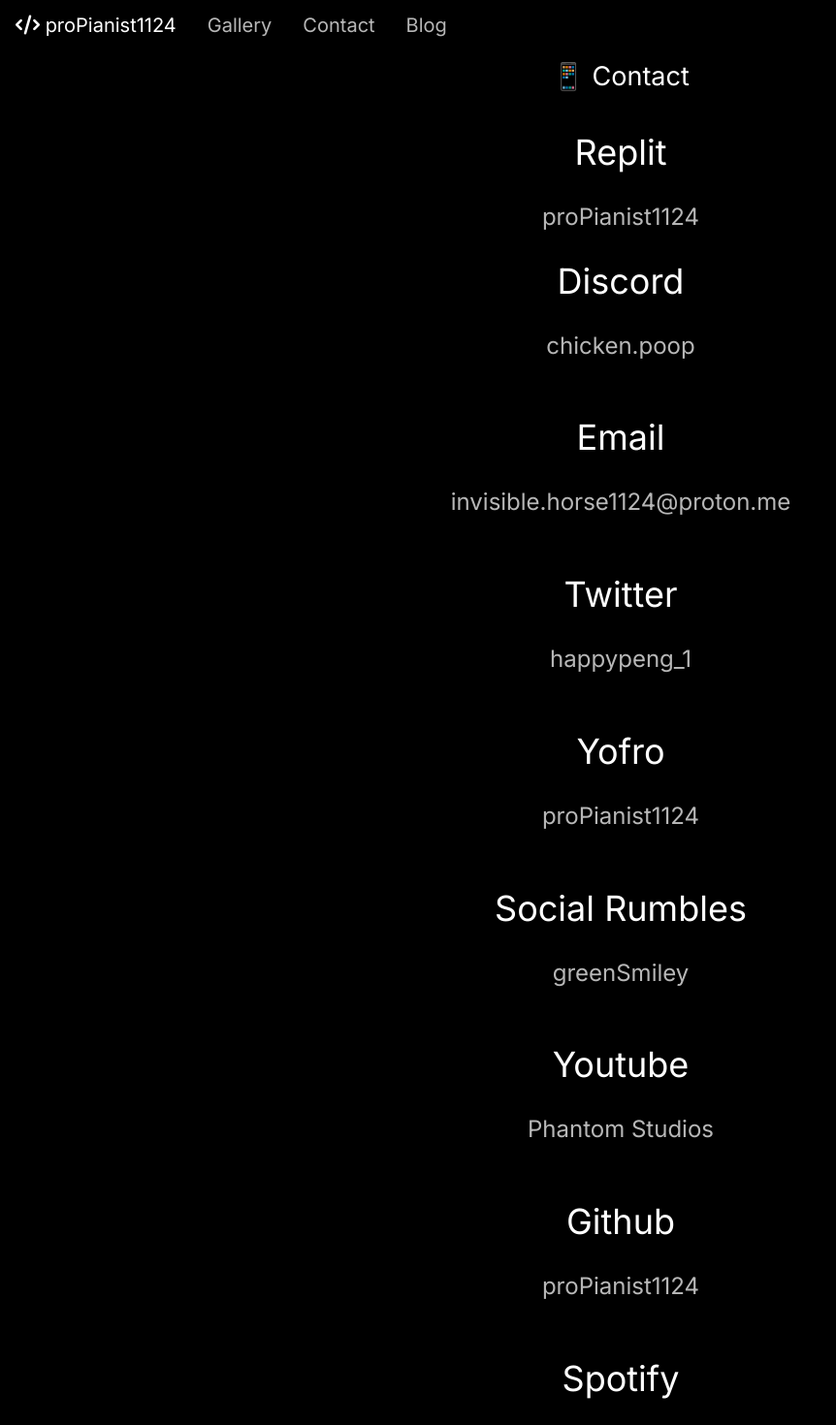
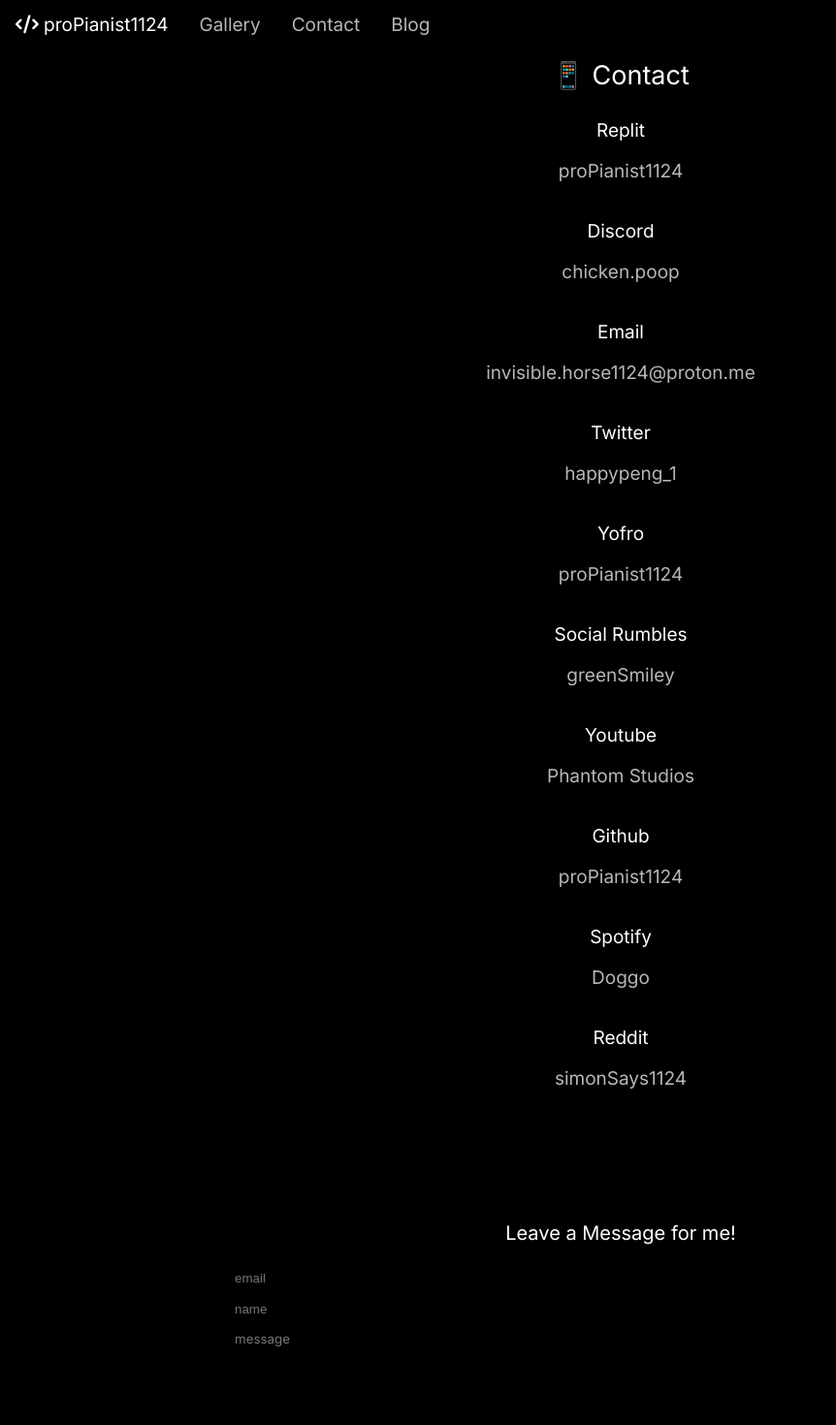
Before and after one commit to proPianist1124/proPianist1124-nextjs, a Next.js app: page /contact in a window 1280 px wide. Shown: the top 1470 px of the page at 97% size, without its empty margins (0-862 px from the left). Built offline with nearby package versions, Linux system fonts and the light colour scheme.

Commit message:
new ui update

```diff
--- a/src/pages/blog/5-10-2023.tsx
+++ b/src/pages/blog/5-10-2023.tsx
@@ -16,9 +16,9 @@
 		</div>
 		<br></br>
 		<div style = {{textAlign:"left", margin:"40px", lineHeight:"35px",}}>
-			<h4>
+			<p>
 				next.js was a main component of this site because its default fast performance lightweight framework design. my <Link href = "https://replit.com/@proPianist1124/proPianist1124-html?v=1">previous personal webpage</Link> was too complicated and was made out of pure HTML & CSS, as well as iFrames (incredibly insufficient). i also wanted to create a minamalist personal webpage, like many others in the <Link href = "https://discord.gg/friendsofreplit">Replit Discord</Link>. However, my main inspiration was from <Link href = "https://coder100.vercel.app">Coder100&#39;s webpage</Link> because of its simplicity, as well as its extremely fast loading speed and website performance.
-			</h4>
+			</p>
 			</div>
 	</center>
 	</>
--- a/src/pages/contact.tsx
+++ b/src/pages/contact.tsx
@@ -15,33 +15,34 @@
 			<span className = "head">📱 Contact</span>
 		</div>
 		<div className = "contact">
-			<h2>Replit</h2>
+			<p>Replit</p>
 			<Link href = "https://replit.com/@proPianist1124" className = "replit">proPianist1124</Link>
-			<h2>Discord</h2>
+			<br></br><br></br>
+			<p>Discord</p>
 			<Link href = "https://discord.com/users/844689790075011083" className = "discord">chicken.poop</Link>
 			<br></br><br></br>
-			<h2>Email</h2>
+			<p>Email</p>
 			<Link href = "mailto:invisible.horse1124@proton.me" className = "email">invisible.horse1124@proton.me</Link>
 			<br></br><br></br>
-			<h2>Twitter</h2>
+			<p>Twitter</p>
 			<Link href = "https://twitter.com/elonmusk" className = "twitter">happypeng_1</Link>
 			<br></br><br></br>
-			<h2>Yofro</h2>
-			<Link href = "https://yofro.vercel.app/@proPianist1124" className = "big-space">proPianist1124</Link>
+			<p>Yofro</p>
+			<Link href = "https://yofro.vercel.app/@proPianist1124" className = "yofro">proPianist1124</Link>
 			<br></br><br></br>
-			<h2>Social Rumbles</h2>
+			<p>Social Rumbles</p>
 			<Link href = "https://socialrumbles.com/@greenSmiley" className = "socialRumbles">greenSmiley</Link>
 			<br></br><br></br>
-			<h2>Youtube</h2>
+			<p>Youtube</p>
 			<Link href = "https://www.youtube.com/channel/UCACuB_DHqEQ-SpXYMmWFmyw" className = "youtube">Phantom Studios</Link>
 			<br></br><br></br>
-			<h2>Github</h2>
+			<p>Github</p>
 			<Link href = "https://github.com/propianist1124" className = "github">proPianist1124</Link>
 			<br></br><br></br>
-			<h2>Spotify</h2>
+			<p>Spotify</p>
 			<Link href = "https://open.spotify.com/user/31vq6ry37tfa2qntvk6yjcf32cry" className = "spotify">Doggo</Link>
 			<br></br><br></br>
-			<h2>Reddit</h2>
+			<p>Reddit</p>
 			<Link href = "https://www.reddit.com/user/simonsays1124" className = "reddit">simonSays1124</Link>
 		</div>
 		<br></br><br></br>
--- a/src/styles/styles.css
+++ b/src/styles/styles.css
@@ -11,7 +11,6 @@
 	height: 100%;
 	width: 100%;
 	text-align: center;
-	font-size: 24px;
 	background-color:var(--background);
 	margin:0px;
 	font-family: var(--mainFont);
@@ -77,16 +76,12 @@
 	border-color:white;
 	box-shadow: 5px 10px black;
 }
-label{
-	font-size:22px;
-	color:var(--primary);
-}
 
 /* body */
 p{
 	color:var(--primary);
-	font-size:17px;
 }
+
 h1, h2, h3, h4, h5, h6{
 	color:var(--primary);
 }
@@ -135,7 +130,7 @@
   	margin: 0;
   	padding: 0;
   	overflow: hidden;
-	font-size:20px;
+	font-size:18px;
 	position: -webkit-sticky;
   	position: sticky;
   	top: 0;
@@ -245,3 +240,6 @@
 .contact h2{
 	font-weight:normal;
 }
+.contact p, a{
+	font-size:19px;
+}
```
